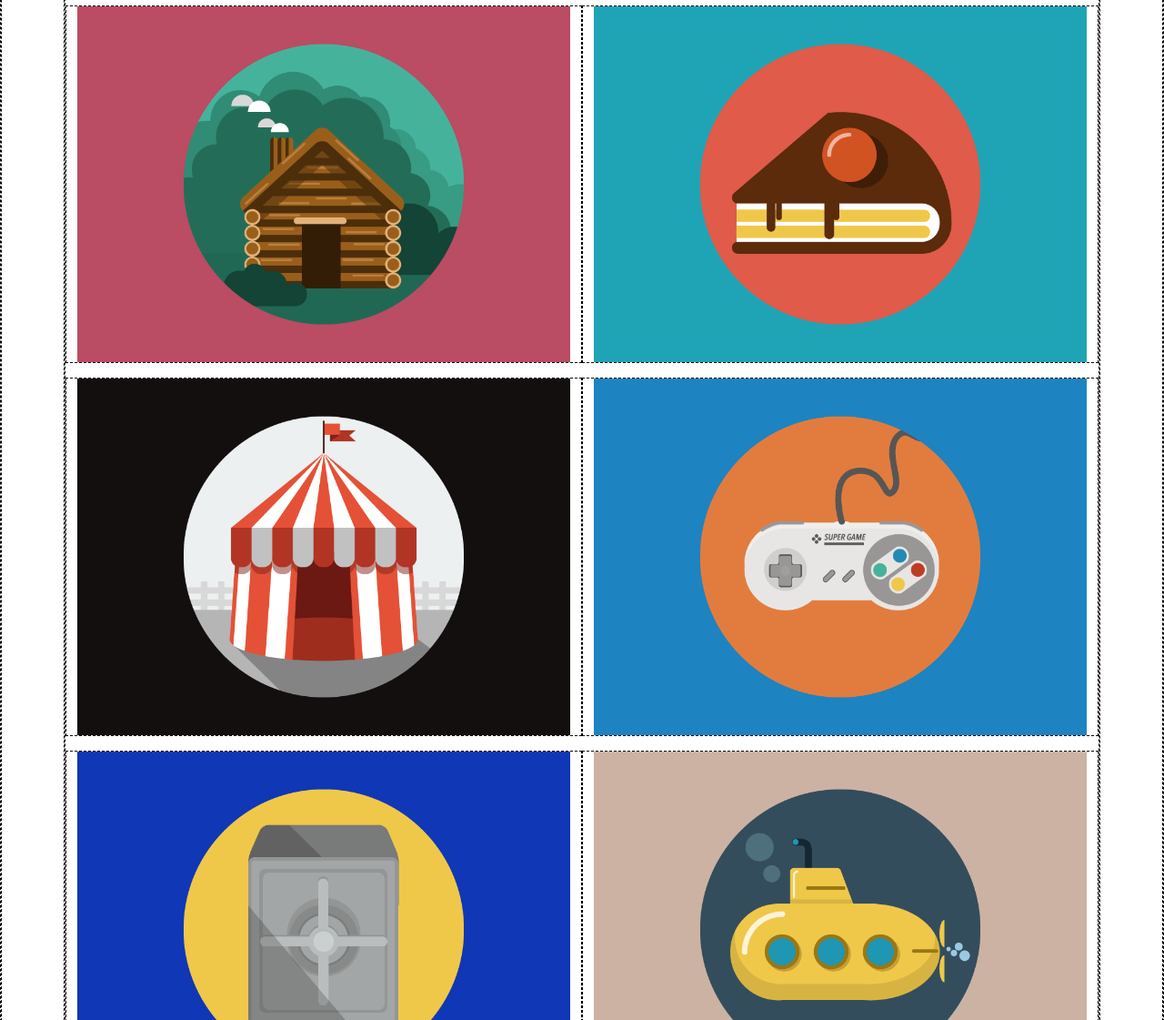
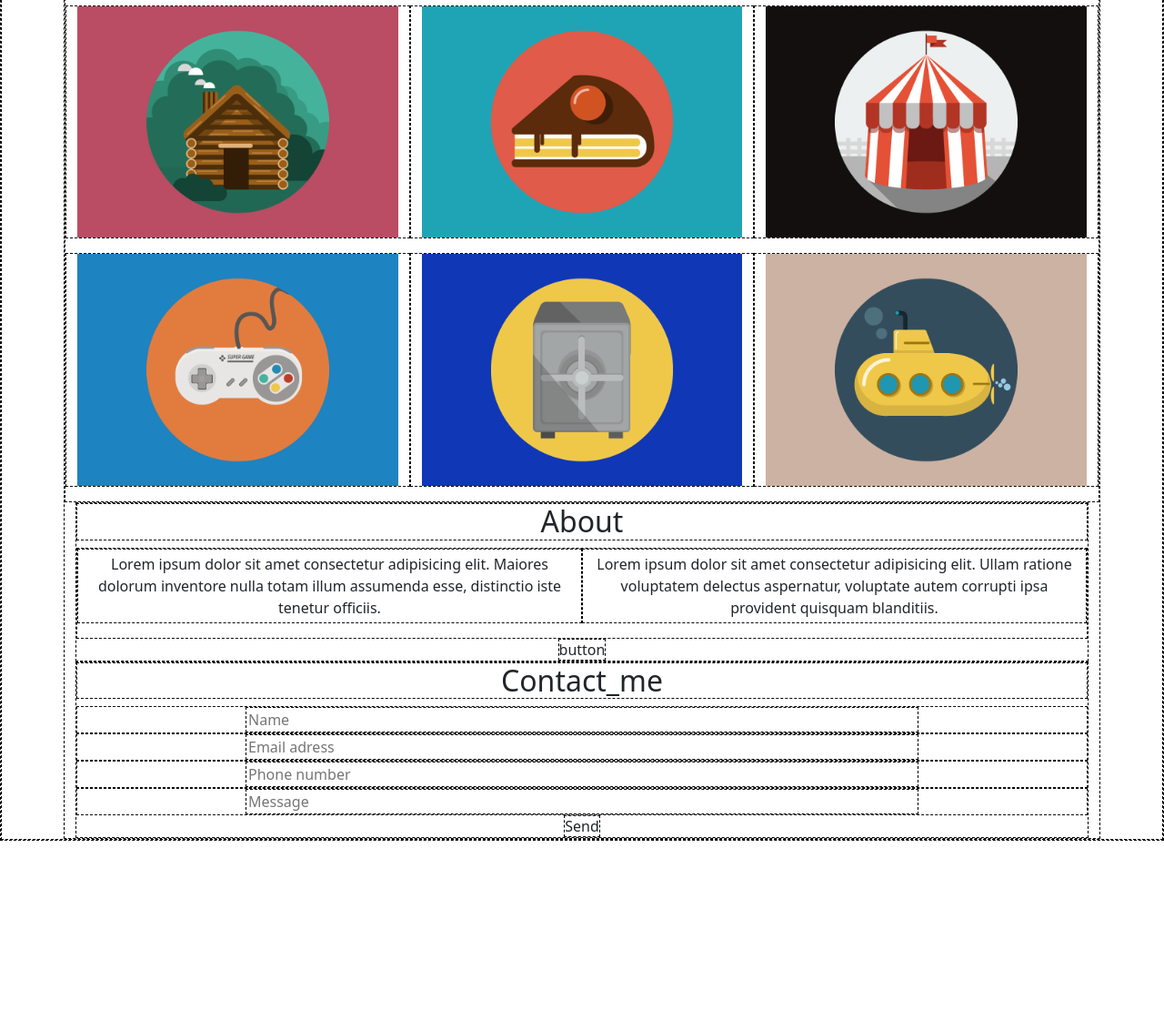
Before and after one commit to fabiodelli/html-css-bootstrap-freelancer, a plain HTML site: page index.html in a window 1280 px wide. Shown: the part 391-1512 px from the top of the page at 91% size. After the commit the page ends 1315 px from the top, so only its background shows below. Drawn offline with nearby package versions, Linux system fonts and the light colour scheme.

Commit message:
add about add contact

```diff
--- a/index.html
+++ b/index.html
@@ -6,10 +6,15 @@
         <meta name="viewport" content="width=device-width, initial-scale=1.0">
         <title></title>
         <link rel="stylesheet" href="./assets/css/style.css">
-<link rel="stylesheet" href="https://cdnjs.cloudflare.com/ajax/libs/font-awesome/6.3.0/css/all.min.css"
+        <link rel="stylesheet"
+            href="https://cdnjs.cloudflare.com/ajax/libs/font-awesome/6.3.0/css/all.min.css"
             integrity="sha512-SzlrxWUlpfuzQ+pcUCosxcglQRNAq/DZjVsC0lE40xsADsfeQoEypE+enwcOiGjk/bSuGGKHEyjSoQ1zVisanQ=="
             crossorigin="anonymous" referrerpolicy="no-referrer" />
-<link href="https://cdn.jsdelivr.net/npm/bootstrap@5.2.3/dist/css/bootstrap.min.css" rel="stylesheet" integrity="sha384-rbsA2VBKQhggwzxH7pPCaAqO46MgnOM80zW1RWuH61DGLwZJEdK2Kadq2F9CUG65" crossorigin="anonymous">
+        <link
+            href="https://cdn.jsdelivr.net/npm/bootstrap@5.2.3/dist/css/bootstrap.min.css"
+            rel="stylesheet"
+            integrity="sha384-rbsA2VBKQhggwzxH7pPCaAqO46MgnOM80zW1RWuH61DGLwZJEdK2Kadq2F9CUG65"
+            crossorigin="anonymous">
     </head>
     <body>
 
@@ -19,24 +24,65 @@ crossorigin="anonymous" referrerpolicy="no-referrer" />
         </div>
 
         <div class="container text-center">
-        <img class="bg-danger col-2" src="./assets/img/avatar.svg" alt="Avatar">
+            <img class="bg-danger col-2" src="./assets/img/avatar.svg"
+                alt="Avatar">
             <h1 class="col">start bootstrap</h1>
             <div>dh</div>
             <div>d</div>
 
             <div class="row flex-wrap">
                 <div class="col-12">rhy</div>
-           <img src="./assets/img/cabin.png" alt="Cabin" class="col-6 mt-3 mb-2">
-           <img src="./assets/img/cake.png" alt="Cabin" class="col-6 mt-3 mb-2">
-           <img src="./assets/img/circus.png" alt="Cabin" class="col-6 mt-2 mb-2">
-           <img src="./assets/img/game.png" alt="Cabin" class="col-6 mt-2 mb-2">
-           <img src="./assets/img/safe.png" alt="Cabin" class="col-6 mt-2 mb-3">
-           <img src="./assets/img/submarine.png" alt="Cabin" class="col-6 mt-2 mb-3">
+                <img src="./assets/img/cabin.png" alt="Cabin" class="col-6 col-md-4 mt-3
+                    mb-2">
+                <img src="./assets/img/cake.png" alt="Cabin" class="col-6 col-md-4 mt-3
+                    mb-2">
+                <img src="./assets/img/circus.png" alt="Cabin" class="col-6 col-md-4 mt-2 mt-md-3
+                    mb-2">
+                <img src="./assets/img/game.png" alt="Cabin" class="col-6 col-md-4 mt-2 mb-md-3
+                    mb-2">
+                <img src="./assets/img/safe.png" alt="Cabin" class="col-6 col-md-4 mt-2
+                    mb-3">
+                <img src="./assets/img/submarine.png" alt="Cabin" class="col-6 col-md-4
+                    mt-2 mb-3">
             </div>
 
+            <div>
+                <h2>About</h2>
+                <div class="d-flex">
+                    <p class="col-6 p-1">Lorem ipsum dolor sit amet consectetur adipisicing elit.
+                        Maiores dolorum inventore nulla totam illum assumenda
+                        esse, distinctio iste tenetur officiis.</p>
+                    <p class="col-6 p-1"> Lorem ipsum dolor sit amet consectetur adipisicing elit.
+                        Ullam ratione voluptatem delectus aspernatur, voluptate
+                        autem corrupti ipsa provident quisquam blanditiis.</p>
+                </div>
+                <span class="button">button</span>
+            </div>
+
+            <div class="df flex-column">
+                <h2>Contact_me</h2>
+                <div>
+                    <input class="col-8" type="text" placeholder="Name">
+                </div>
+                <div>
+                    <input class="col-8" type="text" placeholder="Email adress">
+                </div>
+                <div>
+                    <input class="col-8" type="text" placeholder="Phone number">
+                </div>
+                <div>
+                    <input class="col-8" type="text" placeholder="Message">
+                </div>
+
+                <span class="button">Send</span>
 
             </div>
 
-<script src="https://cdn.jsdelivr.net/npm/bootstrap@5.2.3/dist/js/bootstrap.bundle.min.js" integrity="sha384-kenU1KFdBIe4zVF0s0G1M5b4hcpxyD9F7jL+jjXkk+Q2h455rYXK/7HAuoJl+0I4" crossorigin="anonymous"></script>
+        </div>
+
+        <script
+            src="https://cdn.jsdelivr.net/npm/bootstrap@5.2.3/dist/js/bootstrap.bundle.min.js"
+            integrity="sha384-kenU1KFdBIe4zVF0s0G1M5b4hcpxyD9F7jL+jjXkk+Q2h455rYXK/7HAuoJl+0I4"
+            crossorigin="anonymous"></script>
     </body>
 </html>
```
Lines whose indentation alone changed are shown as unchanged.
